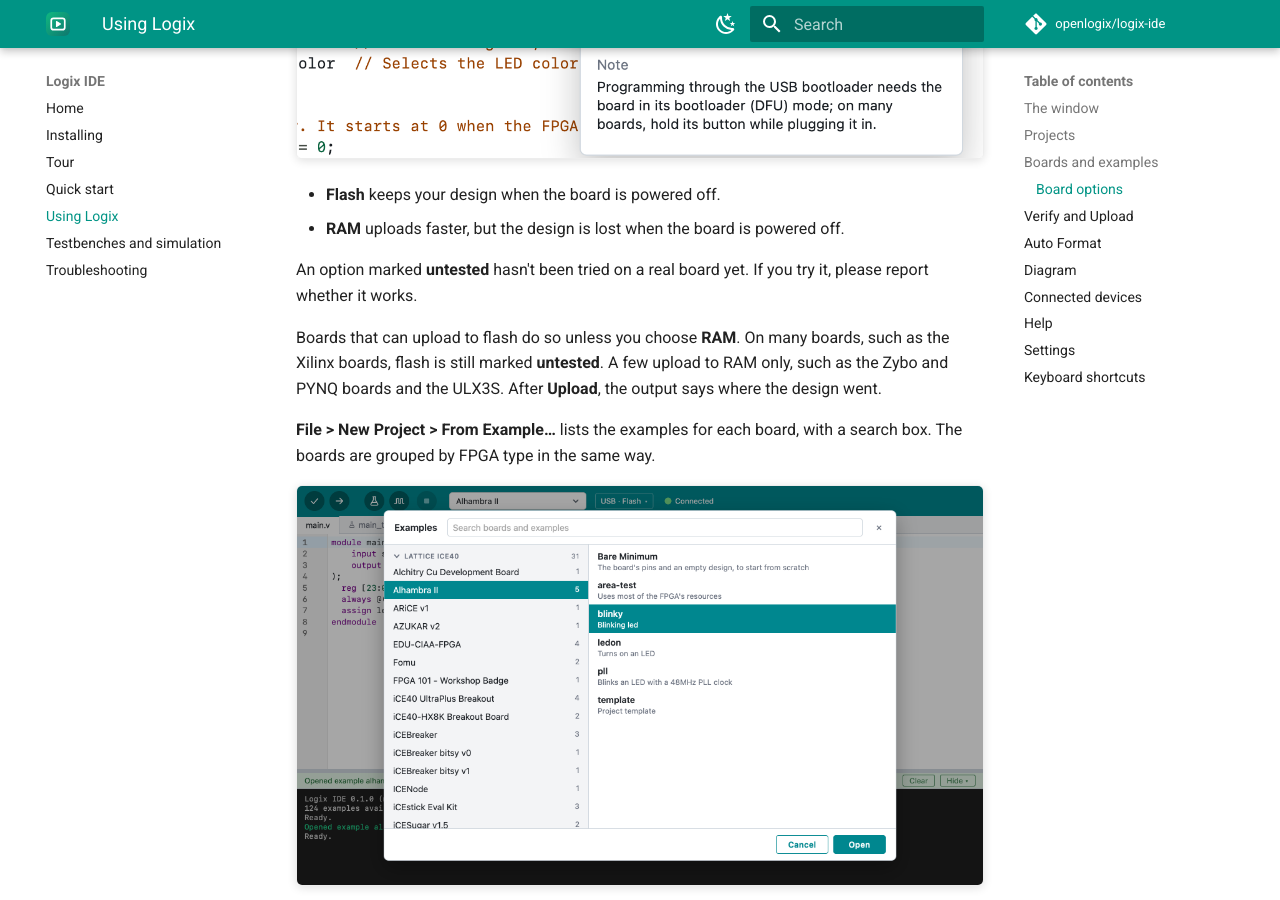
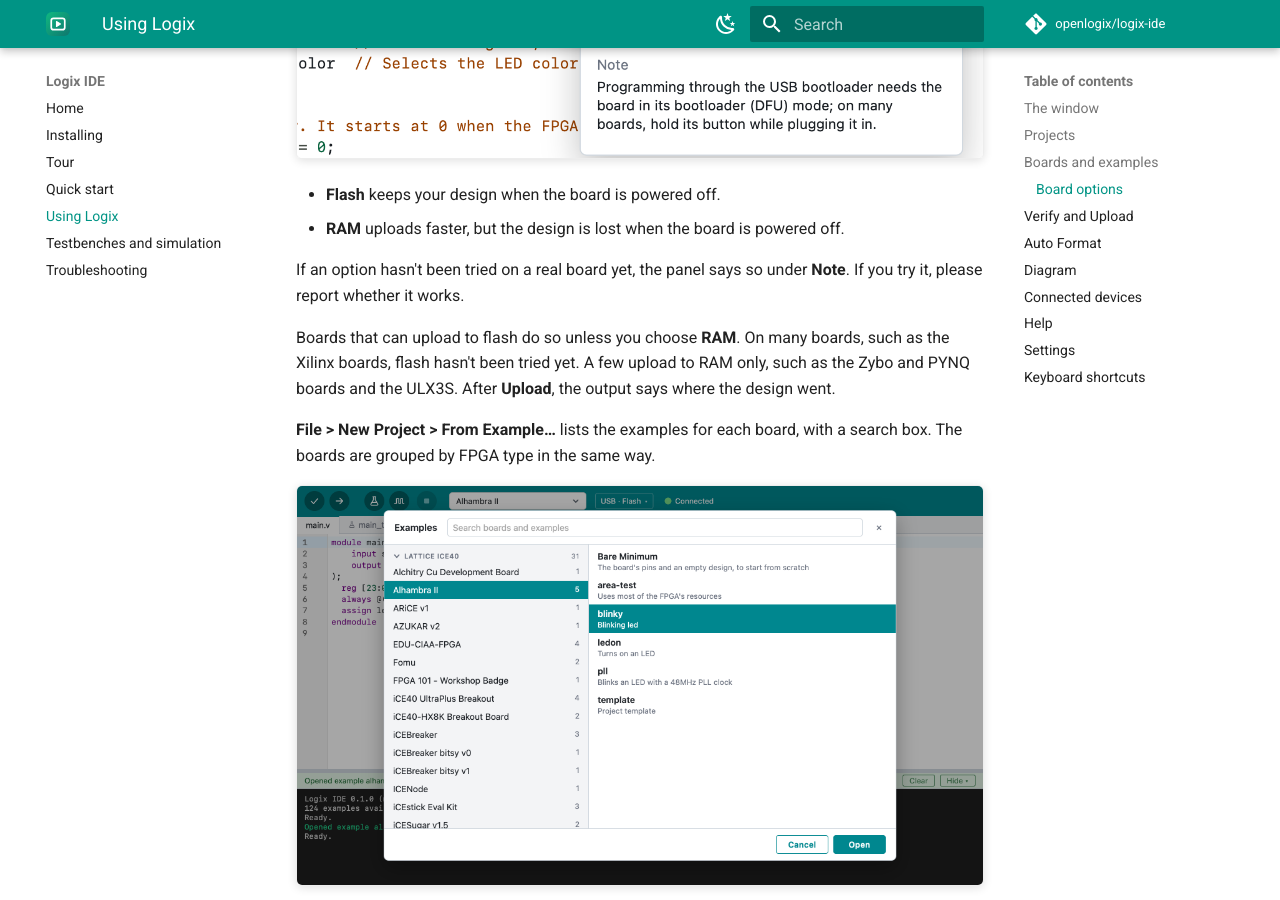
Before and after one commit to openlogix/logix-ide, an MkDocs documentation site: the page built from docs/using-logix.md, in a window 1280 px wide and 900 px high, scrolled down 2912 px. Built offline with MkDocs 1.6.1 and Material for MkDocs 9.7.7, drawn with Linux system fonts in a browser that asks for light colours; comment, search, counter and statistics services are not loaded.

Commit message:
Board options: no "untested" tag on the toolbar
The yellow tag was too intrusive; the options panel's Note already says,
in normal text, when a choice hasn't been tried on a real board. Docs
follow.

Co-Authored-By: Claude Opus 5.5 <noreply@anthropic.com>

```diff
--- a/docs/using-logix.md
+++ b/docs/using-logix.md
@@ -107,11 +107,11 @@ project remembers it.
 - **RAM** uploads faster, but the design is lost when the board is powered
   off.
 
-An option marked **untested** hasn't been tried on a real board yet. If you
-try it, please report whether it works.
+If an option hasn't been tried on a real board yet, the panel says so under
+**Note**. If you try it, please report whether it works.
 
 Boards that can upload to flash do so unless you choose **RAM**. On many
-boards, such as the Xilinx boards, flash is still marked **untested**. A few
+boards, such as the Xilinx boards, flash hasn't been tried yet. A few
 upload to RAM only, such as the Zybo and PYNQ boards and the ULX3S. After
 **Upload**, the output says where the design went.
 
```
Also changed, not shown: CLAUDE.md (+1 -1 lines), ui/src/lib/VariantPanel.svelte (+3 -9 lines).
